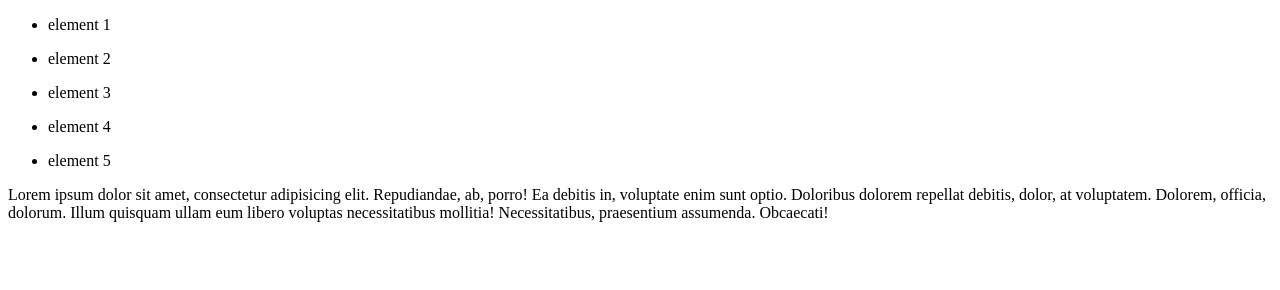
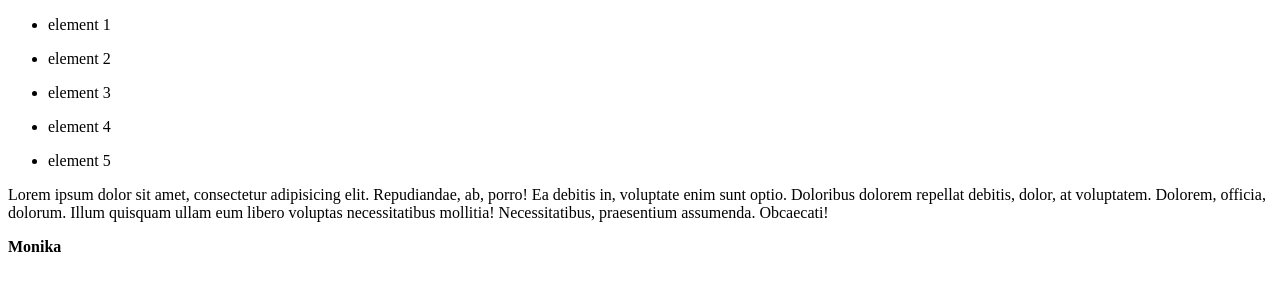
Before and after one commit to monika1krasinska/monika1krasinska.github.io, a plain HTML site: page index.html in a window 1280 px wide. Drawn offline with Linux system fonts and the light colour scheme.

Commit message:
drugi commit

```diff
--- a/index.html
+++ b/index.html
@@ -23,6 +23,8 @@
       </li>
   </ul>
     <p>Lorem ipsum dolor sit amet, consectetur adipisicing elit. Repudiandae, ab, porro! Ea debitis in, voluptate enim sunt optio. Doloribus dolorem repellat debitis, dolor, at voluptatem. Dolorem, officia, dolorum. Illum quisquam ullam eum libero voluptas necessitatibus mollitia! Necessitatibus, praesentium assumenda. Obcaecati!</p>
-
+    <p>
+        <strong>Monika</strong>
+    </p>
 </body>
 </html>
```
